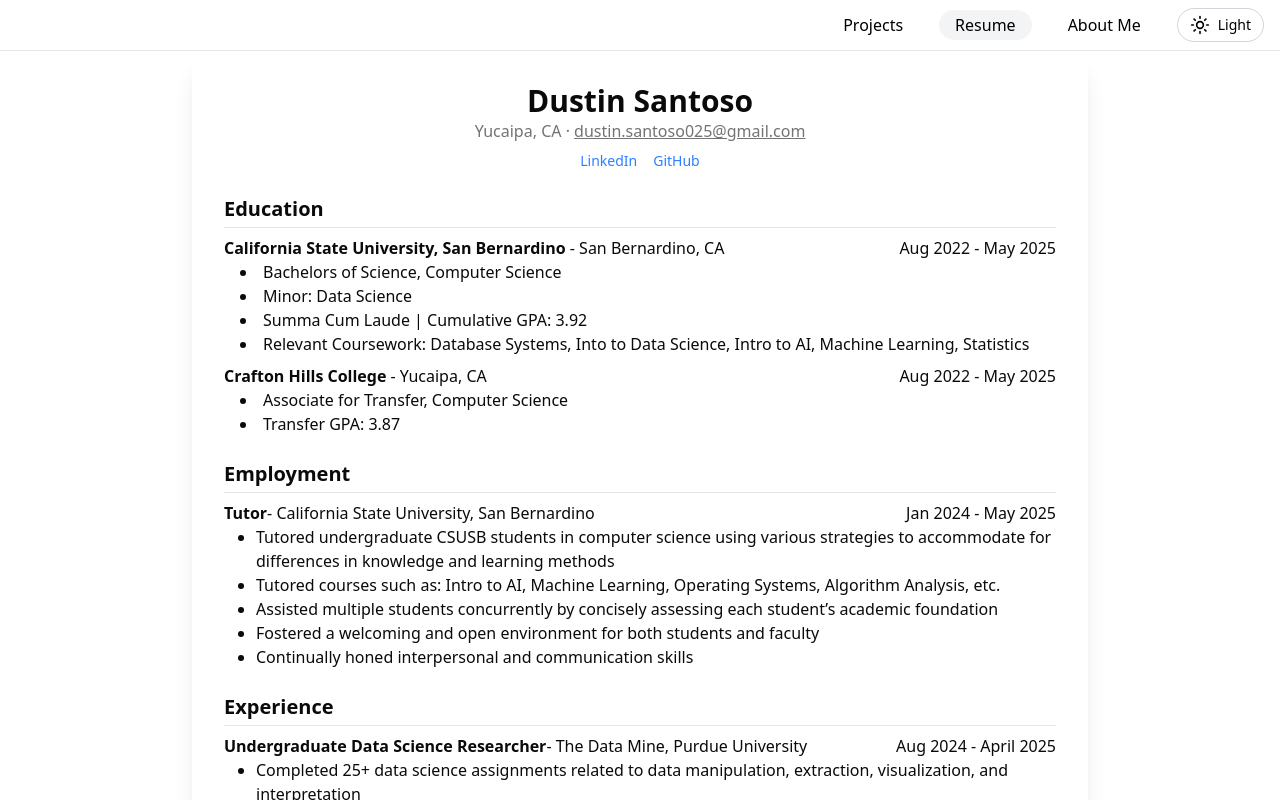
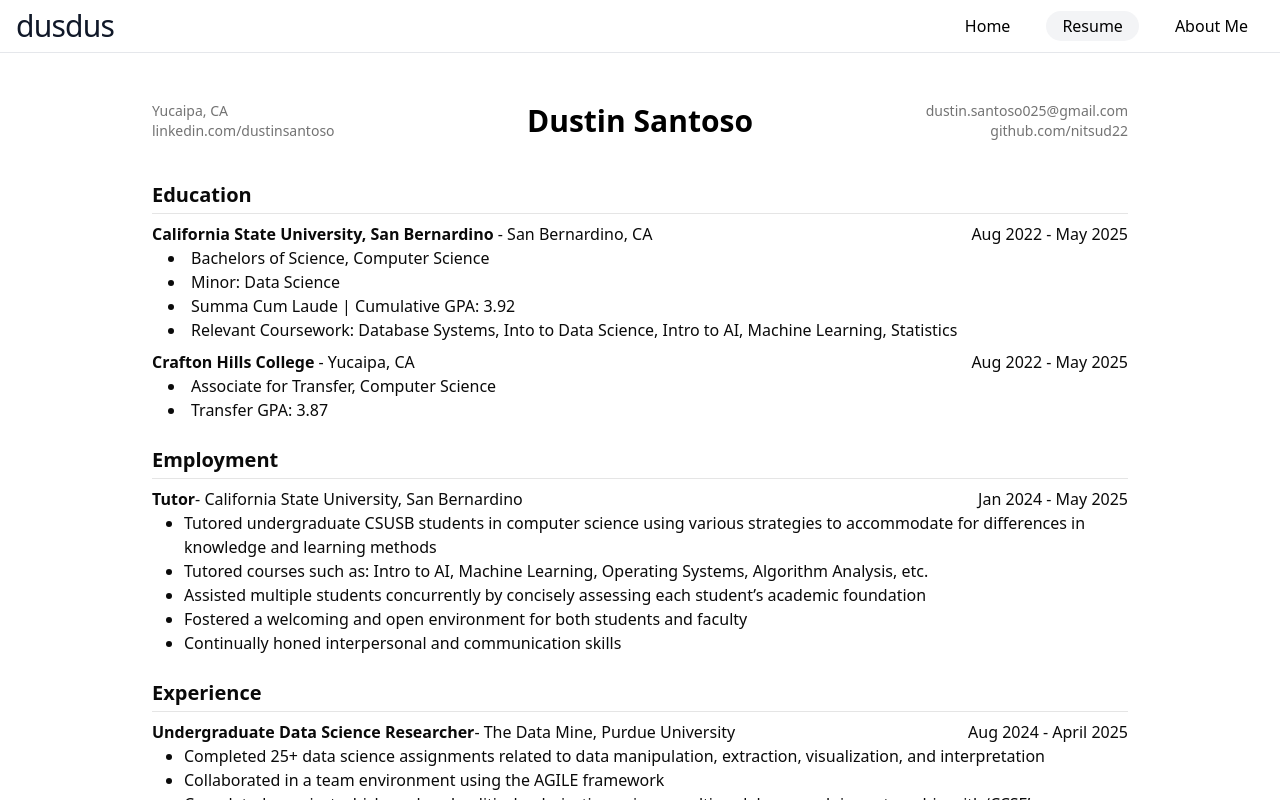
Before and after one commit to nitsud22/Portfolio-Website, a React (Vite) app in the folder vite-project/: page /resume in a window 1280 px wide. Shown: the top 800 px of the page. Built offline with nearby package versions, Linux system fonts and the light colour scheme.

Commit message:
fixes to resume

```diff
--- a/vite-project/src/components/CardRow.tsx
+++ b/vite-project/src/components/CardRow.tsx
@@ -14,8 +14,9 @@ export function Cards() {
   const cardData = [
     {
       image: asa,
-      title: "Title",
-      description: "description.",
+      title: "Lorem Ipsum Dolor Sit Amet",
+      description:
+        "Lorem ipsum dolor sit amet, consectetur adipiscing elit, sed do eiusmod tempor incididunt ut labore et dolore magna aliqua. Ut enim ad minim veniam, quis nostrud exercitation ullamco laboris nisi ut aliquip ex ea commodo consequat.",
     },
     {
       image: haerin,
@@ -30,7 +31,7 @@ export function Cards() {
   ];
 
   return (
-    <div className="w-full flex flex-col items-center justify-center gap-6 ">
+    <div className="w-full flex flex-col items-center justify-center gap-4 md:gap-6 lg:gap-10">
       {cardData.map((card, index) => (
         <div
           key={index}
@@ -44,8 +45,8 @@ export function Cards() {
           />
 
           {/* Text Content */}
-          <div className="flex flex-col justify-center p-6 w-full ">
-            <h3 className="text-2xl font-semibold mb-2 text-gray-900 dark:text-white">
+          <div className="flex flex-col md:text-left md:pl-3 p-4 md:p-0 w-full ">
+            <h3 className="text-3xl font-semibold mb-2 text-gray-900 dark:text-white">
               {card.title}
             </h3>
             <p className="text-gray-700 dark:text-gray-300">
--- a/vite-project/src/components/NavBar.tsx
+++ b/vite-project/src/components/NavBar.tsx
@@ -28,7 +28,9 @@ export function NavigationBar() {
           <NavigationMenu>
             <NavigationMenuList className="flex items-center gap-4">
               <NavigationMenuItem>
-                <h2 className="scroll-m-20 text-2xl font-semi-bold tracking-tight text-gray-900 dark:text-white"></h2>
+                <h2 className="text-3xl font-semi-bold tracking-tight text-gray-900 dark:text-white hover:text-blue-600 dark:hover:text-blue-400 transition-colors cursor-pointer">
+                  dusdus
+                </h2>
               </NavigationMenuItem>
             </NavigationMenuList>
           </NavigationMenu>
@@ -58,7 +60,7 @@ export function NavigationBar() {
                     }`
                   }
                 >
-                  Projects
+                  Home
                 </NavLink>
               </NavigationMenuItem>
               <NavigationMenuItem>
@@ -88,9 +90,6 @@ export function NavigationBar() {
                 >
                   About Me
                 </NavLink>
-              </NavigationMenuItem>
-              <NavigationMenuItem>
-                <ThemeToggle />
               </NavigationMenuItem>
             </NavigationMenuList>
           </NavigationMenu>
--- a/vite-project/src/pages/Projects.tsx
+++ b/vite-project/src/pages/Projects.tsx
@@ -15,7 +15,7 @@ function Projects() {
 
         <div className="flex justify-center md:justify-between items-center mt-1 flex-wrap">
           <p className="lg:text-lg md:text-m text-s">
-            Aspiring ETL Developer | Building connections through tech
+            Aspiring ETL Developer | Recent CS Graduate | Sharing Kindness
           </p>
 
           <div className="flex space-x-4 text-xl mt-2 md:mt-0 ">
@@ -23,7 +23,7 @@ function Projects() {
           </div>
         </div>
       </div>
-      <div className="px-4 sm:px-6 lg:px-10">
+      <div className="px-2 md:px-8 lg:px-30">
         {" "}
         {/* Responsive horizontal padding */}
         <div className="py-2">
@@ -32,14 +32,20 @@ function Projects() {
           </h2>
         </div>
         <Cards />
-        <div className="py-10"></div>
-        <div className="py-2">
+        <div className="py-10 "></div>
+        <div className="py-2 w-full border-t md:py-3 py-4 dark:bg-black px-5">
           <h2 className="mt-10 scroll-m-20 text-3xl font-semibold tracking-tight transition-colors first:mt-0 text-left py-5">
             Team Projects
           </h2>
         </div>
         <Cards />
-        <div className="py-10 w-full border-t border-gray-200 dark:border-gray-700 bg-background"></div>
+        <div className="py-10 w-full border-b border-gray-200 dark:border-gray-700 bg-background"></div>
+        <div className="flex justify-center md:justify-between items-center mt-1 flex-wrap py-8">
+          <div className="flex space-x-4 text-xl mt-2 md:mt-0 text-neutral-500 ">
+            <SocialLinks></SocialLinks>
+          </div>
+          <p className="lg:text-lg md:text-m text-s">designed by dustin</p>
+        </div>
       </div>
     </div>
   );
--- a/vite-project/src/pages/Resume.tsx
+++ b/vite-project/src/pages/Resume.tsx
@@ -1,33 +1,29 @@
 function Resume() {
   return (
-    <div className="min-h-screen flex justify-center bg-background px-4">
-      <div className="max-w-4xl w-full bg-white dark:bg-zinc-900 rounded-2xl shadow-xl p-8 space-y-6">
-        <header>
-          <h1 className="text-3xl font-bold">Dustin Santoso</h1>
-          <p className="text-muted-foreground">
-            Yucaipa, CA ·{" "}
-            <a
-              href="mailto:dustin.santoso025@gmail.com"
-              className="underline hover:text-primary"
-            >
+    <div className="w-full min-h-screen flex justify-center bg-background px-30">
+      <div className="w-full bg-white dark:bg-zinc-900 rounded-2xl p-8 space-y-6">
+        <header className="grid grid-cols-3 items-center text-sm text-muted-foreground gap-2 py-4">
+          {/* Left Stack: Location + LinkedIn */}
+          <div className="flex flex-col justify-center items-start">
+            <span>Yucaipa, CA</span>
+            <a href="https://www.linkedin.com/in/dustinsantoso/">
+              linkedin.com/dustinsantoso
+            </a>
+          </div>
+
+          {/* Centered Name */}
+          <div className="justify-self-center">
+            <h1 className="text-3xl font-bold text-center text-black">
+              Dustin Santoso
+            </h1>
+          </div>
+
+          {/* Right Stack: Email + GitHub */}
+          <div className="flex flex-col justify-center items-end text-right">
+            <a href="mailto:dustin.santoso025@gmail.com">
               dustin.santoso025@gmail.com
             </a>
-          </p>
-          <div className="flex justify-center gap-4 mt-2 text-sm text-blue-500">
-            <a
-              href="https://www.linkedin.com/in/dustinsantoso/"
-              target="_blank"
-              rel="noopener noreferrer"
-            >
-              LinkedIn
-            </a>
-            <a
-              href="https://github.com/nitsud22"
-              target="_blank"
-              rel="noopener noreferrer"
-            >
-              GitHub
-            </a>
+            <a href="https://github.com/nitsud22">github.com/nitsud22</a>
           </div>
         </header>
 
```
